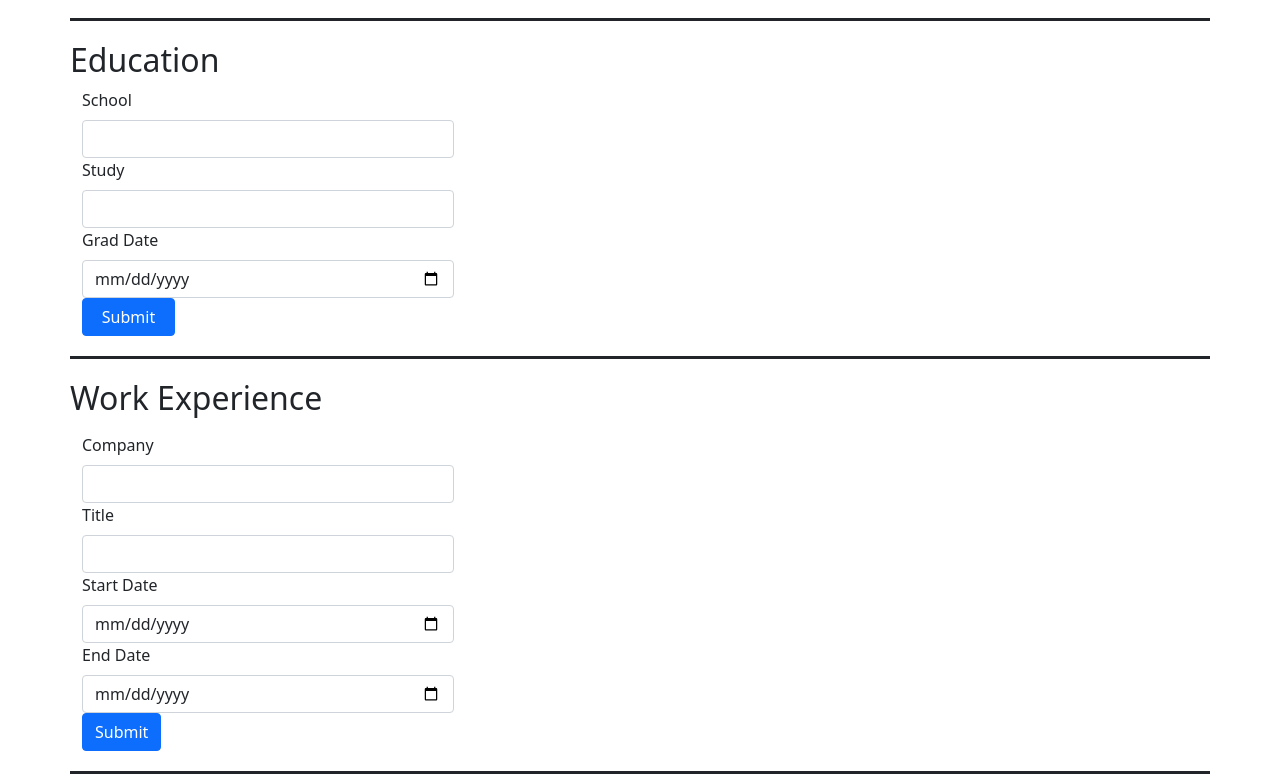
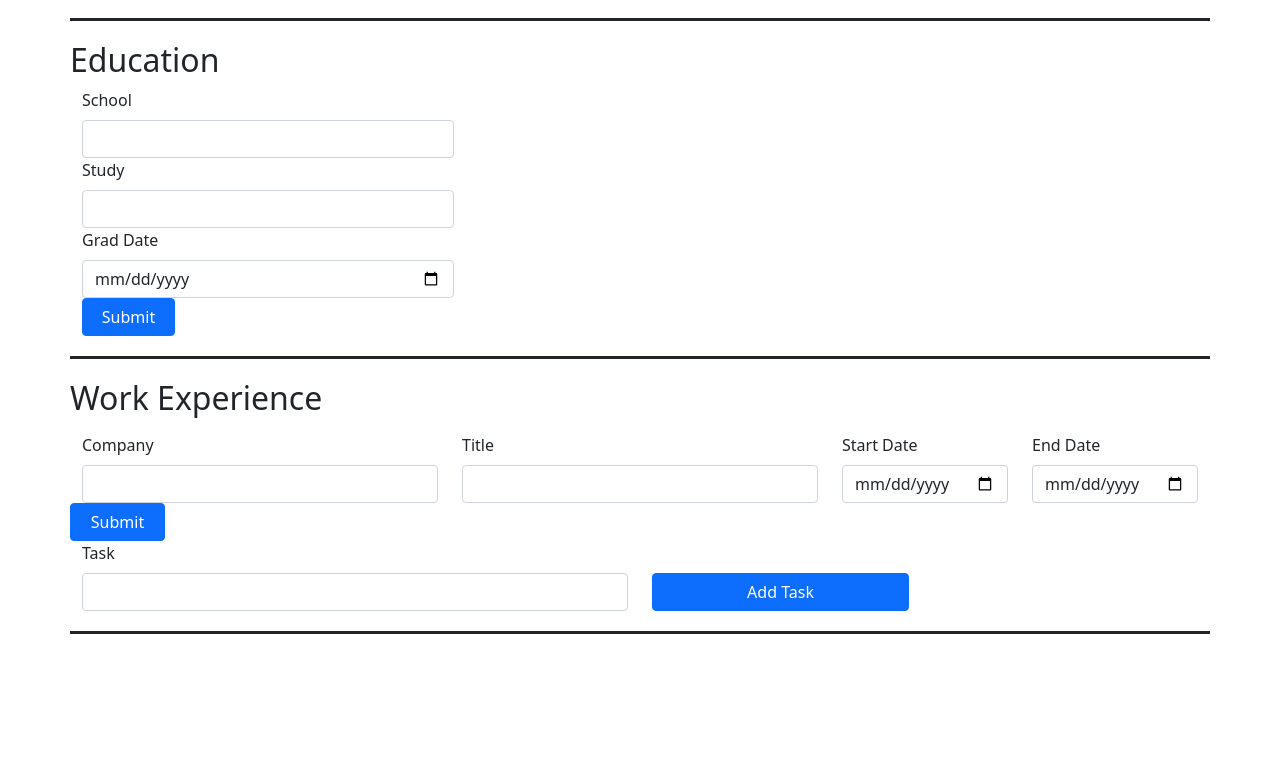
Before and after one commit to samuelmckean/cv-project, a React (Create React App) app: page / in a window 1280 px wide. Shown: the part 367-1141 px from the top of the page. After the commit the page ends 1001 px from the top, so only its background shows below. Built offline with nearby package versions, Linux system fonts and the light colour scheme.

Commit message:
rearraged bootstrap grid

```diff
--- /dev/null
+++ b/src/components/TasksForm.js
@@ -0,0 +1,20 @@
+import React from 'react';
+import FormInput from './FormInput';
+
+function TaskForm(props) {
+
+  return (
+    <form>
+      <div className="row">
+        <div className="col-md-6">
+          <FormInput fieldName="task" value='' />
+        </div>
+        <div className="col-md-1 d-flex align-items-end">
+          <input type="sumbit" value="Add Task" className="btn btn-primary"></input>
+        </div>
+      </div>
+    </form>
+  )
+}
+
+export default TaskForm;
--- a/src/components/WorkExperienceDisplay.js
+++ b/src/components/WorkExperienceDisplay.js
@@ -1,5 +1,6 @@
 import React from 'react';
 import JobEdit from './JobEdit';
+import Tasks from './Tasks';
 
 function WorkExperienceDisplay(props) {
   const jobs = props.jobs.map((job) => {
@@ -31,6 +32,18 @@ function WorkExperienceDisplay(props) {
             <p className="col-md-4">{job.title}</p>
             <p className="col-md-4">{job.startDate + ' to ' + job.endDate}</p>
           </div>
+          <div className="row">
+            <Tasks tasks={[
+              {
+                value: 'a task',
+                key: 1,
+              },
+              {
+                value: '2nd task',
+                key: 2
+              }
+            ]} />
+          </div>
         </div>
       </li>
     )
--- a/src/components/WorkExperienceForm.js
+++ b/src/components/WorkExperienceForm.js
@@ -1,25 +1,31 @@
 import React from 'react';
 import FormInput from './FormInput';
+import TaskForm from './TasksForm';
 
 function WorkExperienceForm(props) {
 
   return (
+    <div>
+      <form name="work-experience-form" onSubmit={props.handleSubmit}>
         <div className="row">
-      <form name="work-experience-form" onSubmit={props.handleSubmit}>
           <div className="col-md-4">
             <FormInput fieldName="company" value={''} />
           </div>
           <div className="col-md-4">
             <FormInput fieldName="title" value={''} />
           </div>
-        <div className="col-md-4">
+          <div className="col-md-2">
             <FormInput type="date" fieldName="startDate" value={new Date()} />
           </div>
-        <div className="col-md-4">
+          <div className="col-md-2">
             <FormInput type="date" fieldName="endDate" value={new Date()} />
           </div>
-        <input type="submit" value="Submit" className="btn btn-primary"></input>
+        </div>
+        <div className="row">
+          <input type="submit" value="Submit" className="btn btn-primary col-md-1"></input>
+        </div>
       </form>
+      <TaskForm />
     </div>
   )
 }
```
Lines whose indentation alone changed are shown as unchanged.
